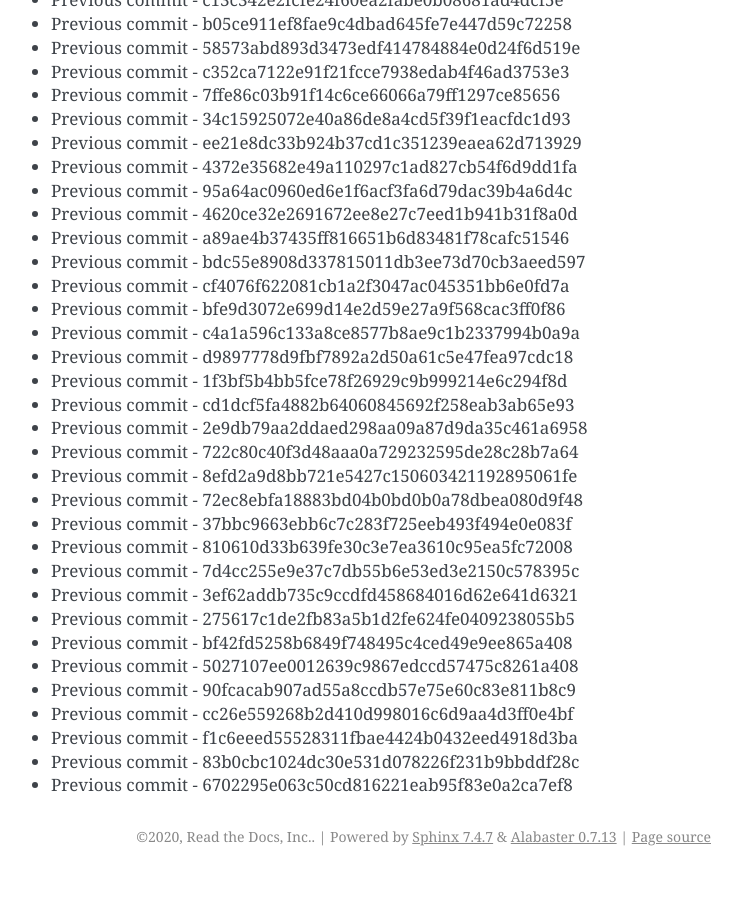
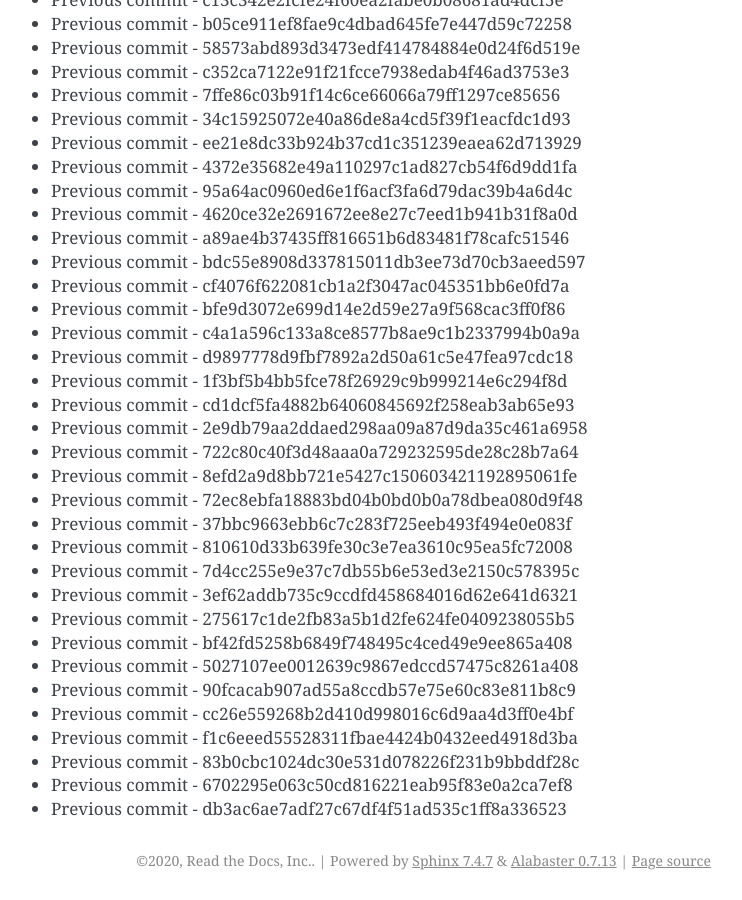
Before and after one commit to readthedocs/rtd-git-stresstest, a Sphinx documentation site: the page built from docs/updates.rst, in a window 1280 px wide and 900 px high, scrolled down 49439 px. Shown: the whole window, without its empty margins (399-1141 px from the left). Built offline with Sphinx 7.4.7, drawn with Linux system fonts in a browser that asks for light colours; before the commit the page ends 50315 px from its top, so only the background shows below that.

Commit message:
Generating commit from previous: db3ac6ae7adf27c67df4f51ad535c1ff8a336523

```diff
--- a/docs/updates.rst
+++ b/docs/updates.rst
@@ -2109,3 +2109,4 @@ It can be tested for any performance characteristics.
 * Previous commit - f1c6eeed55528311fbae4424b0432eed4918d3ba
 * Previous commit - 83b0cbc1024dc30e531d078226f231b9bbddf28c
 * Previous commit - 6702295e063c50cd816221eab95f83e0a2ca7ef8
+* Previous commit - db3ac6ae7adf27c67df4f51ad535c1ff8a336523
```
